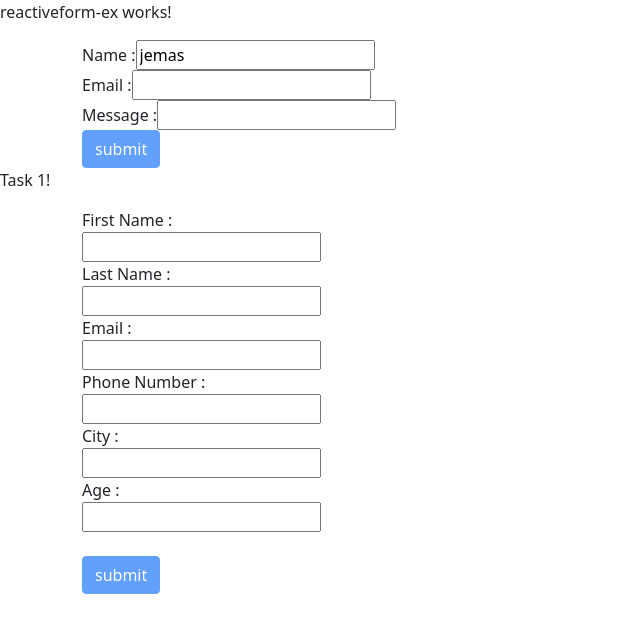
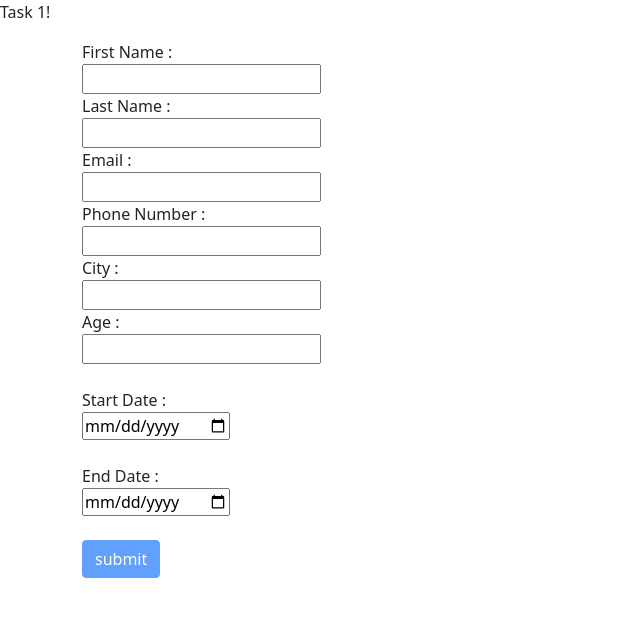
Before and after one commit to Naynesh335/angular-project-trail_naynesh, an Angular app in the folder my-first-app/: page / in a window 1280 px wide. Shown: the top 632 px of the page, without its empty margins (0-640 px from the left). Built offline with nearby package versions, Linux system fonts and the light colour scheme.

Commit message:
task Completed : reactive form

```diff
--- a/my-first-app/src/app/app.component.html
+++ b/my-first-app/src/app/app.component.html
@@ -269,5 +269,5 @@
     </div> -->
 
 
-    <app-reactiveform-ex></app-reactiveform-ex>
+    <!-- <app-reactiveform-ex></app-reactiveform-ex> -->
     <app-reactive-address-form></app-reactive-address-form>
--- a/my-first-app/src/app/reactive-address-form/reactive-address-form.component.html
+++ b/my-first-app/src/app/reactive-address-form/reactive-address-form.component.html
@@ -27,6 +27,14 @@
             <label>Age : </label><br>
             <input type="number" formControlName="age">
         </div><br>
+        <div>
+            <label>Start Date : </label><br>
+            <input type="date" formControlName="sdate">
+        </div><br>
+        <div>
+            <label>End Date : </label><br>
+            <input type="date" formControlName="edate">
+        </div><br>
         <button type="submit" class=" btn btn-primary" [disabled]="!myForm.valid">submit</button>
     </form>
 </div>
--- a/my-first-app/src/app/reactive-address-form/reactive-address-form.component.ts
+++ b/my-first-app/src/app/reactive-address-form/reactive-address-form.component.ts
@@ -19,7 +19,9 @@ export class ReactiveAddressFormComponent implements OnInit {
       email:['', [Validators.required,Validators.email]],
       phonenum: ['', [Validators.required,Validators.minLength(10),Validators.maxLength(10)]],
       city:['',Validators.required],
-      age:[ ,[Validators.required,Validators.min(18)]]
+      age:[ ,[Validators.required,Validators.min(18)]],
+      sdate: ['',Validators.required],
+      edate: ['',Validators.required]
     });
   }
 
@@ -30,6 +32,14 @@ export class ReactiveAddressFormComponent implements OnInit {
     console.log('Phone Number', form.value.phonenum);
     console.log('City', form.value.city);
     console.log('Age', form.value.age);
+    console.log("Days ", (Math.ceil(Math.abs(this.FindDays(form.value.sdate) - this.FindDays(form.value.edate)))/(1000 * 3600 * 24)));
+  }
+
+  d : any;
+  FindDays(form:any)
+  {
+    this.d=new Date(form)
+    return this.d.getTime();
   }
 
 }
```
